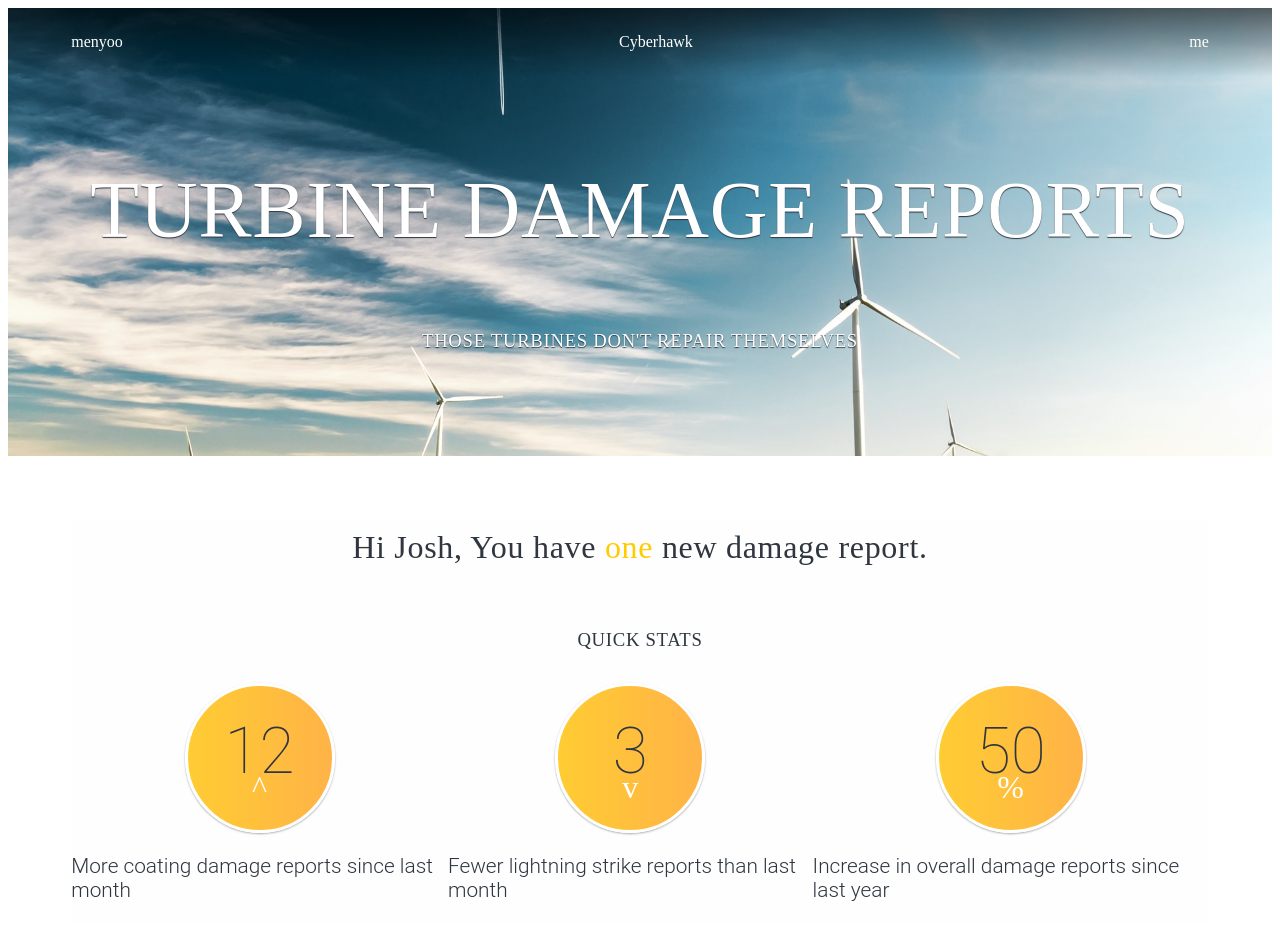
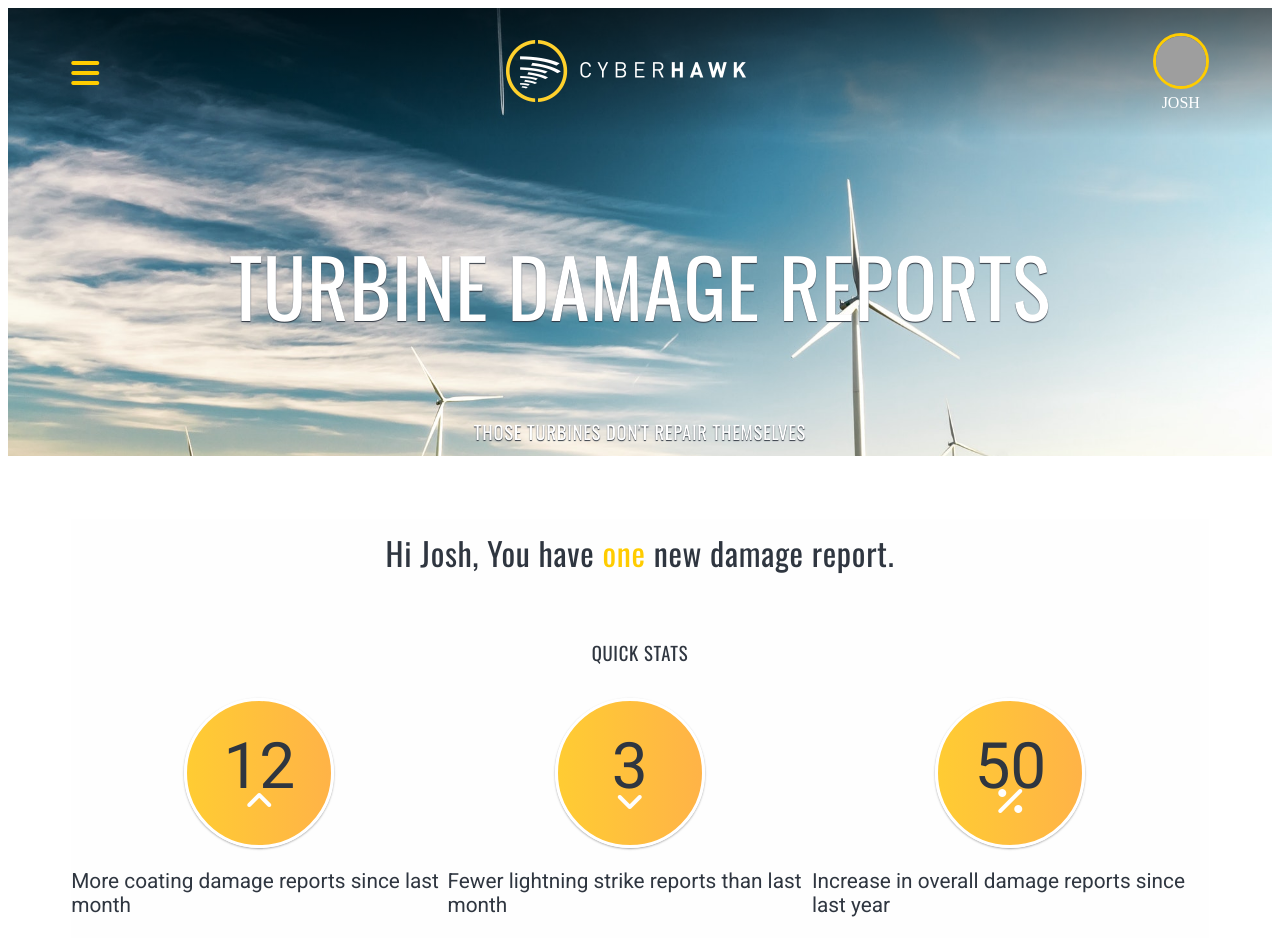
Before and after one commit to T620/cyber-mohawk, a PHP site: page / in a window 1280 px wide. Shown: the top 952 px of the page. Run offline with PHP 8.4, Linux system fonts and the light colour scheme; some libraries are stand-ins or nearby versions; grey boxes are pictures that could not be loaded.

Commit message:
add icons, fonts, logo, profile image

```diff
--- a/public/index.php
+++ b/public/index.php
@@ -6,25 +6,29 @@
 ?>
 <!doctype html>
   <head>
-    <title>Cyberhawk: Damage report for XC_11_T173_NORTH_SEA</title>
+    <title>Cyberhawk: Wind turbine damage reports</title>
     <meta charset="utf-8">
     <meta name="viewport" content="width=device-width, initial-scale=1">
     <link rel="stylesheet" type="text/css" href="./assets/styles.css">
-
+    <link href="https://fonts.googleapis.com/css?family=Oswald|Roboto&display=swap" rel="stylesheet">
+    <script src="https://kit.fontawesome.com/01a8ab589a.js"></script>
   </head>
   <body>
 
     <header>
       <nav class="nav">
-        <span class="nav__menu">
-          menyoo
+        <a class="nav__menu" href="#0">
+          <i class="fas fa-bars fa-2x"></i>
+        </a>
+        <span class="nav__brand">
+          <!-- please don't sue me because I stole your logo -->
+          <img src="./assets/logo.png" alt="cyberhawk corporate logo">
         </span>
-        <span class="nav__brand">
-          Cyberhawk
-        </span>
-        <span class="nav__profile">
-          me
-        </span>
+
+        <a href="#0" class="nav__profile">
+          <img src="https://unsplash.it/50/50/" alt="image of Josh Tait">
+          <span class="nav__profile__name">Josh<span>
+        </a>
       </nav>
 
       <div class="jumbotron" id="page-top">
@@ -43,7 +47,7 @@
           <div class="stat">
             <div class="stat-round">
                 <p class="title">12</p>
-                <span>^</span>
+                <span><i class="fas fa-angle-up"></i></span>
             </div>
             <p class="sub">More coating damage reports since last month</p>
           </div>
@@ -51,7 +55,7 @@
           <div class="stat">
             <div class="stat-round">
                 <p class="title">3</p>
-                <span>v</span>
+                <span><i class="fas fa-angle-down"></i></span>
             </div>
             <p class="sub">Fewer lightning strike reports than last month</p>
           </div>
@@ -59,7 +63,7 @@
           <div class="stat">
             <div class="stat-round">
                 <p class="title">50</p>
-                <span>%</span>
+                <span><i class="fas fa-percentage"></i></span>
             </div>
             <p class="sub">Increase in overall damage reports since last year</p>
           </div>
@@ -80,13 +84,14 @@
     <section>
       <div class="container">
         <h3 class="block">Full Report</h3>
-        <div class="report">
+        <div class="report print" id="report">
           <div class="report__header">
             <h2>Damage Report for: XC_11_T173_NORTH_SEA</h2>
+            <h3>Sat, 15 Jun 2019</h3>
           </div>
           <div class="report__content">
             <table class='table'>
-              <tr>
+              <tr class="head">
                 <td>
                   Location Ref #
                 </td>
@@ -113,11 +118,11 @@
             <p>This turbine needs some serious attention!</p>		</div>
           <div class="report__footer">
             <a href="#0">Print Report</a>
-            <span>Copyright 2019 Cyberhawk</span>
+            <span><i class="fas fa-copyright"></i> 2019 Cyberhawk</span>
           </div>
         </div>
 
-        <a class="centered" href="#page-top">Back to top</a>
+        <a class="centered" href="#page-top">Back to top <i class="fas fa-angle-up"></i></a>
       </div>
     </section>
 
@@ -129,6 +134,6 @@
 
           </body>
   <footer class="footer">
-    <span class="copy">Cyberhawk 2019</span>
+    <span class="copy"><i class="fas fa-copyright"></i>Cyberhawk 2019</span>
     <span class="credit">Created By Josh Tait</span>
   </footer>
```
